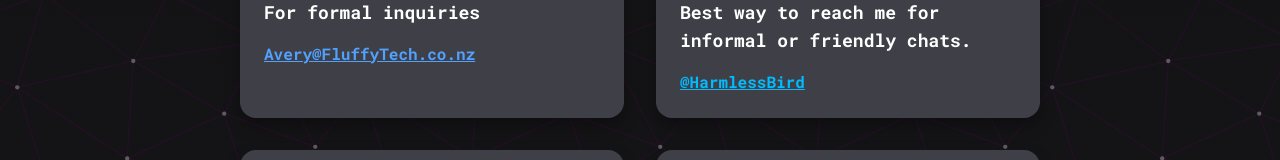
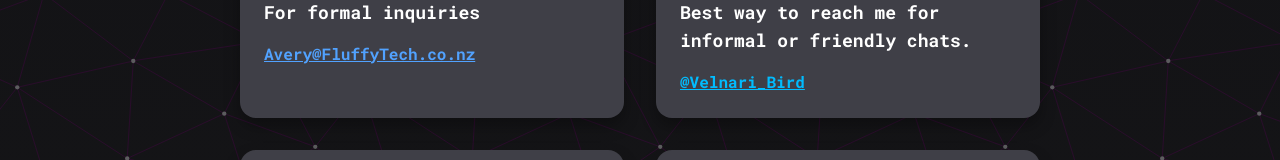
Before and after one commit to HarmfulBird/HarmfulBird.github.io, a SvelteKit app: page /contact in a window 1280 px wide. Shown: the part 516-676 px from the top of the page. Built offline with nearby package versions, Linux system fonts and the light colour scheme.

Commit message:
Update contact information for messaging platforms

```diff
--- a/src/routes/contact/+page.svelte
+++ b/src/routes/contact/+page.svelte
@@ -23,9 +23,9 @@
       bgColor: 'bg-sky-500',
       textColor: 'text-sky-400',
       hoverColor: 'hover:text-sky-300',
-      url: 'https://t.me/HarmlessBird',
+      url: 'https://t.me/Velnari_Bird',
       description: 'Best way to reach me for informal or friendly chats.',
-      handle: '@HarmlessBird'
+      handle: '@Velnari_Bird'
     },
     {
       name: 'Discord',
@@ -36,7 +36,7 @@
       hoverColor: 'hover:text-indigo-300',
       url: 'https://discord.com/users/384079198731501578/',
       description: '2nd best way to reach me for informal discussions',
-      handle: '@HarmlessBird'
+      handle: '@Velnari_Bird'
     },
     {
       name: 'GitHub',
```
